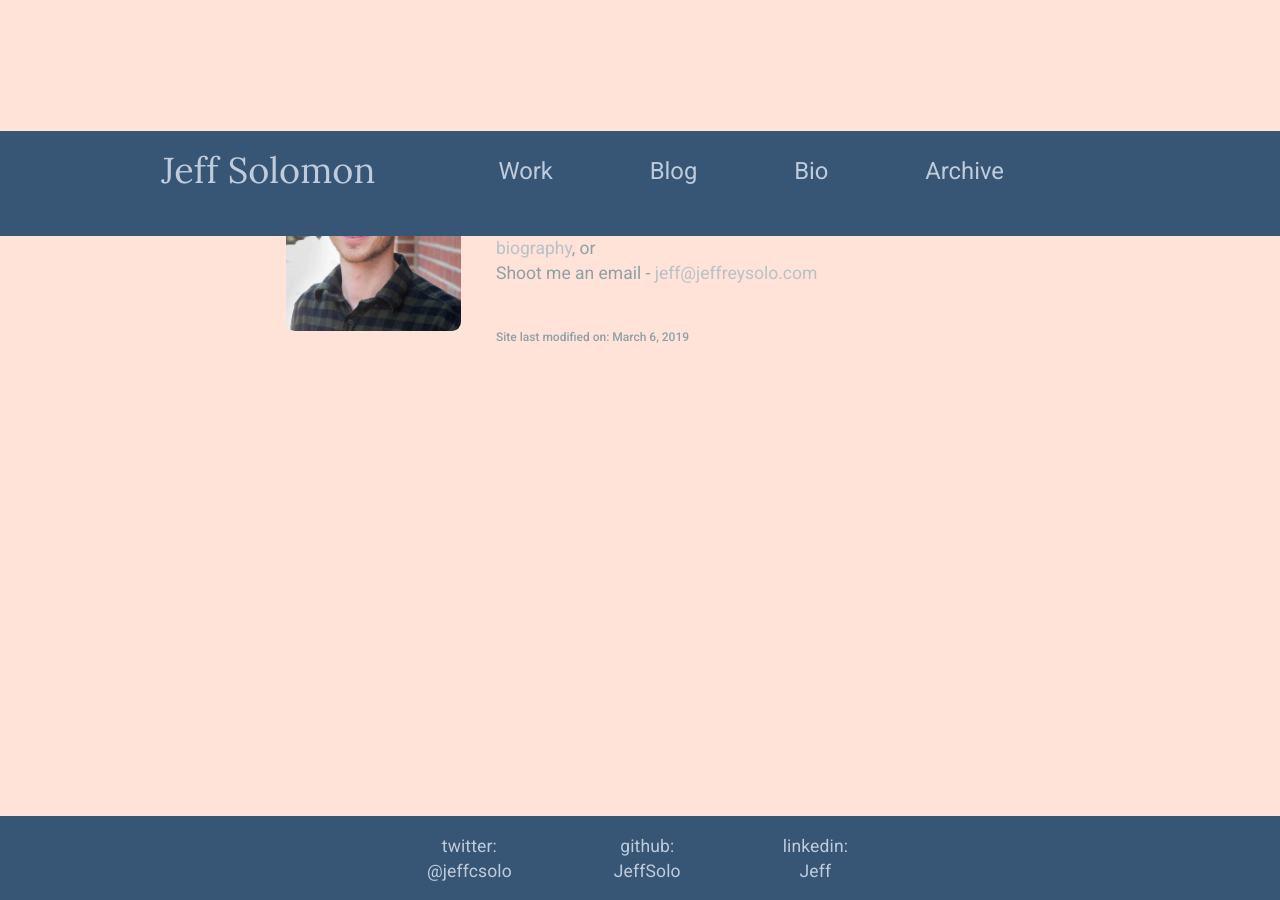
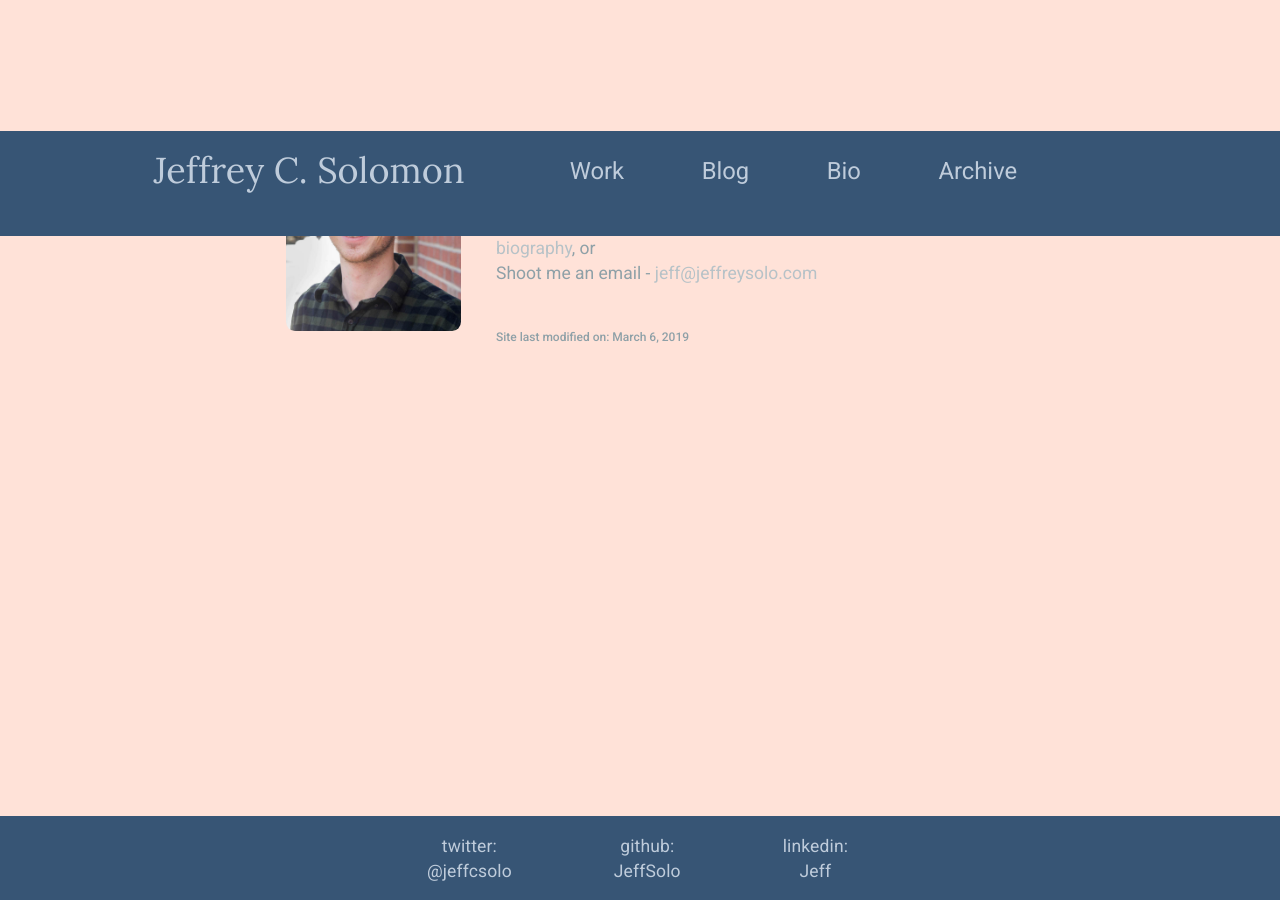
Before and after one commit to JeffSolo/jeffsolo.github.com, a Jekyll site: the page built from index.html, in a window 1280 px wide. Built offline with Jekyll 4.4.1, drawn with Linux system fonts in a browser that asks for light colours; nearby versions of some CDN libraries.

Commit message:
fix header text

```diff
--- a/_includes/header.html
+++ b/_includes/header.html
@@ -19,10 +19,10 @@
       <div class="site">
           <header class="unit whole">
             <div class="grid">
-              <div class="unit one-quarter center-on-mobiles">
-                <h1 class="title"><a href="/" class="name" title="Home">Jeff Solomon</a></h1>
+              <div class="unit one-third center-on-mobiles">
+                <h1 class="title"><a href="/" class="name" title="Home">Jeffrey C. Solomon</a></h1>
               </div>
-              <nav class="header-nav unit three-quarters center-on-mobiles">
+              <nav class="header-nav unit two-thirds center-on-mobiles">
                 <ul class="list-inline top">
                   <li>
                     <a href="/work/" title="Work Experience">Work</a>
```
